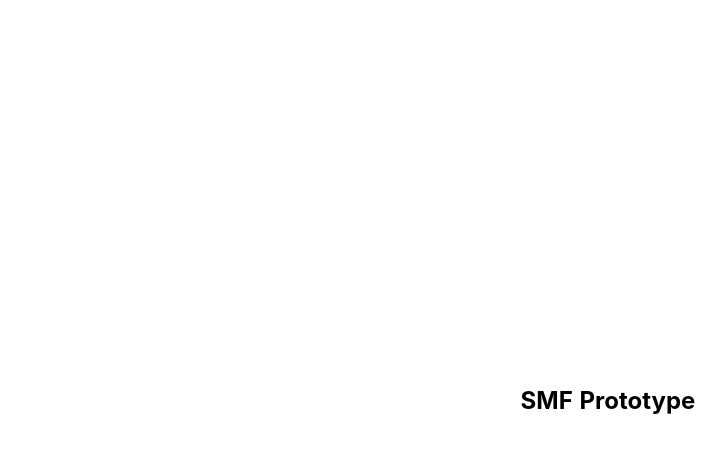
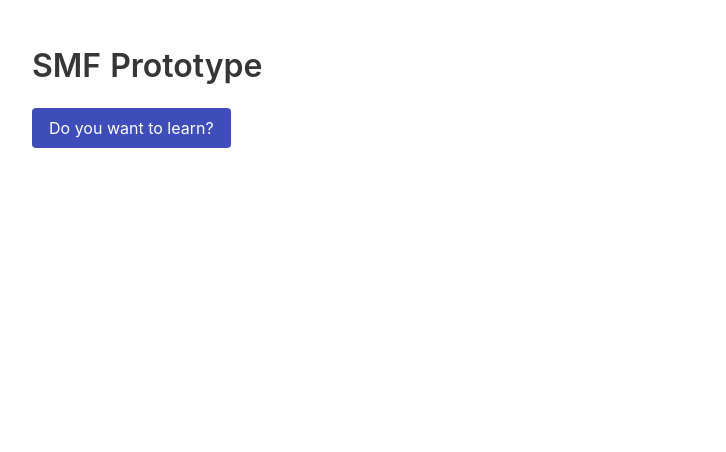
Before and after one commit to emfoundation/smf-prototype, a Nuxt app: page / in a window 1280 px wide. Shown: the top 452 px of the page, without its empty margins (32-758 px from the left). Built offline with nearby package versions, Linux system fonts and the light colour scheme.

Commit message:
Add bulma and sass-loader

```diff
--- /dev/null
+++ b/assets/scss/_variables.scss
@@ -0,0 +1,2 @@
+// DAM interface colour, just to test
+$primary: #3E4DB9;
--- /dev/null
+++ b/assets/scss/main.scss
@@ -0,0 +1,9 @@
+// we could look into adding node_modules to the include path for SASS
+@import "node_modules/bulma/sass/utilities/initial-variables";
+@import "node_modules/bulma/sass/utilities/functions";
+
+@import "variables";
+
+@import "node_modules/bulma/bulma";
+
+// add custom elements here
--- a/layouts/default.vue
+++ b/layouts/default.vue
@@ -13,11 +13,5 @@ html {
   -webkit-text-size-adjust: 100%;
   -moz-osx-font-smoothing: grayscale;
   -webkit-font-smoothing: antialiased;
-  box-sizing: border-box;
-}
-
-*, *:before, *:after {
-  box-sizing: inherit;
-  margin: 0;
 }
 </style>
--- a/nuxt.config.js
+++ b/nuxt.config.js
@@ -9,9 +9,7 @@ module.exports = {
       { name: 'viewport', content: 'width=device-width, initial-scale=1' },
       { hid: 'description', name: 'description', content: 'SMF Prototype' }
     ],
-    link: [
-      { rel: 'icon', type: 'image/x-icon', href: '/favicon.ico' }
-    ]
+    link: [{ rel: 'icon', type: 'image/x-icon', href: '/favicon.ico' }]
   },
   /*
   ** Customize the progress bar color
@@ -24,15 +22,25 @@ module.exports = {
     /*
     ** Run ESLint on save
     */
-    extend (config, { isDev, isClient }) {
+    extend(config, { isDev, isClient }) {
       if (isDev && isClient) {
         config.module.rules.push({
           enforce: 'pre',
           test: /\.(js|vue)$/,
           loader: 'eslint-loader',
           exclude: /(node_modules)/
-        })
+        });
+      }
+    },
+    // to get rid of warning messages when postcss tries to parse css variables
+    postcss: {
+      plugins: {
+        'postcss-custom-properties': false
       }
     }
-  }
-}
+  },
+  /*
+  ** SASS compilation
+  */
+  css: ['@/assets/scss/main.scss']
+};
--- a/package.json
+++ b/package.json
@@ -13,6 +13,7 @@
     "precommit": "npm run lint"
   },
   "dependencies": {
+    "bulma": "^0.7.0",
     "nuxt": "^1.0.0"
   },
   "devDependencies": {
@@ -20,6 +21,8 @@
     "eslint": "^4.15.0",
     "eslint-friendly-formatter": "^3.0.0",
     "eslint-loader": "^1.7.1",
-    "eslint-plugin-vue": "^4.0.0"
+    "eslint-plugin-vue": "^4.0.0",
+    "node-sass": "^4.8.3",
+    "sass-loader": "^7.0.1"
   }
 }
--- a/pages/index.vue
+++ b/pages/index.vue
@@ -1,6 +1,9 @@
 <template>
-  <section class="container">
-    <h1>SMF Prototype</h1>
+  <section class="section">
+    <div class="container">
+      <h1 class="title">SMF Prototype</h1>
+      <button class="button is-primary">Do you want to learn?</button>
+    </div>
   </section>
 </template>
 
@@ -11,11 +14,5 @@ export default {
 </script>
 
 <style>
-.container {
-  min-height: 100vh;
-  display: flex;
-  justify-content: center;
-  align-items: center;
-  text-align: center;
-}
+
 </style>
```
Also changed, not shown: 1 other file (tests, documents, lock files or other folders).
